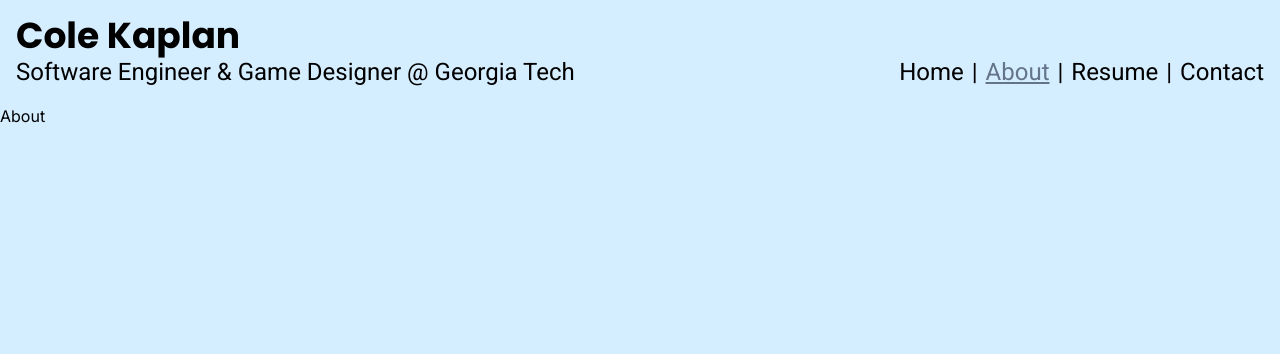
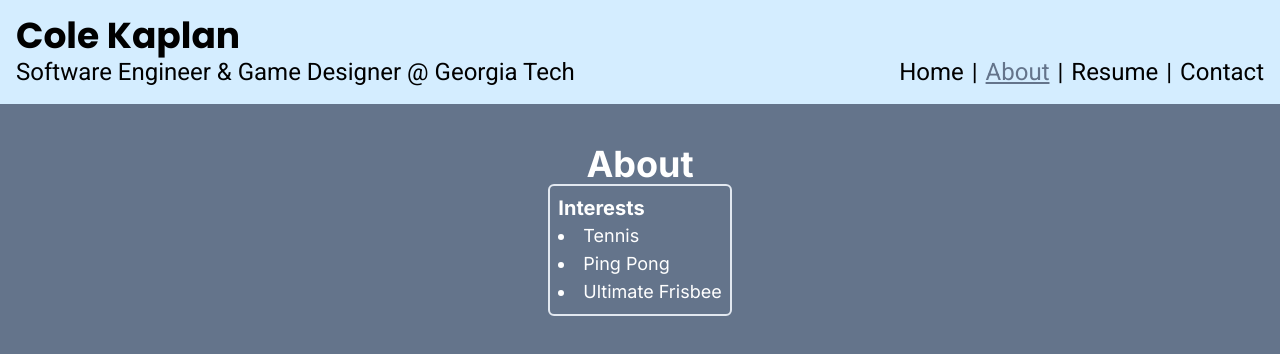
Before and after one commit to ColeKaplan/cole-website, a Next.js app: page /about in a window 1280 px wide. Shown: the top 354 px of the page. Built offline with nearby package versions, Linux system fonts and the light colour scheme.

Commit message:
Contact form sends to email

```diff
--- a/app/about/page.tsx
+++ b/app/about/page.tsx
@@ -3,8 +3,24 @@ import React from 'react';
 export default function About(){
     return(
         <div className=''>
-            <div>
-                <p>About</p>
+             <div id='background' className='flex flex-col justify-items-start items-center min-h-screen py-10 bg-slate-500'>
+                <h1 className='text-4xl font-bold text-[#FFFFFF]'>About</h1>
+
+                <div id='stuffAboutMe' className='flex flex-row items-center p-2 border rounded-md border-2 border-spacing-60'>
+
+                    <div id='interestsContainer'>
+                        <h1 className='text-xl font-bold text-[#FFFFFF]'> Interests </h1>
+                        <div id='interests' className='flex flex-col items-center'>
+                            <ul className='list-disc list-inside'>
+                                <li className='text-lg text-[#FFFFFF]'> Tennis </li>
+                                <li className='text-lg text-[#FFFFFF]'> Ping Pong </li>
+                                <li className='text-lg text-[#FFFFFF]'> Ultimate Frisbee </li>
+                            </ul>
+                        </div>
+                    </div>
+
+                </div>
+
             </div>
         </div>
     );
--- a/app/layout.tsx
+++ b/app/layout.tsx
@@ -17,7 +17,7 @@ export default function RootLayout({
 }>) {
   return (
     <html lang="en">
-      <body className={`${inter.className} bg-[#d4edff]  text-[#000000] overflow-hidden`}>
+      <body className={`${inter.className} bg-[#d4edff]  text-[#000000] overflow-auto sm:overflow-hidden`}>
         <Header />
         {children}
         </body>
--- a/app/page.tsx
+++ b/app/page.tsx
@@ -6,16 +6,16 @@ export default function Home(){
         <div className='flex flex-col justify-items-start items-center min-h-screen py-10 bg-slate-500'>
             <div className='flex justify-center items-center flex-col text-[#FFFFFF]'>
                 <h1 className='text-4xl font-bold text-[#FFFFFF] mb-4'>Welcome to my portfolio!</h1>
-                <div className='flex flex-col text-lg pb-5'>
+                <div className='flex flex-col text-lg p-5'>
                     <p>
                         I am a computer science student at Georgia Tech going into my third year with a focus in graphics and cybersecurity.
                     </p>
-                    <p>
+                    <p className='pt-5 lg:pt-0'>
                         As you can see below, I love to make games! I also have other projects that I am in the process of transitioning to React.
                     </p>
                 </div>
             </div>
-            <div className='lg:block md:hidden'>
+            <div className='hidden lg:block'>
                 <div className='flex justify-center'>
                     <div>
                         <Card
@@ -70,7 +70,7 @@ export default function Home(){
                 </div> */}
             </div>
             <div className='flex justify-center mt-10'>
-                <h1 className='text-4xl font-bold text-[#FFFFFF] mb-4 2xl:hidden xl:hidden lg:hidden'>Please increase your screen size</h1>
+                <h1 className='text-4xl font-bold text-[#FFFFFF] mb-4 2xl:hidden xl:hidden lg:hidden'>Please increase screen size to view games</h1>
             </div>
         </div>
     );
--- a/components/ContactForm.tsx
+++ b/components/ContactForm.tsx
@@ -1,31 +1,63 @@
+'use client';
+
 import React from "react";
+import { useRef } from "react";
+import emailjs from '@emailjs/browser';
 
 
 export default function ContactForm() {
+    var sendFailed : boolean = false;
+    const form = useRef<HTMLFormElement>(null);
+    const sendEmail = (e: any) => {
+        e.preventDefault();
+
+        if (form.current) {
+            emailjs
+              .sendForm('service_bfjfieb', 'template_xd8m83d', form.current, {
+                publicKey: 'LxQ_V8hZ7-jbfsKCx',
+              })
+              .then(
+                () => {
+                  console.log('SUCCESS!');
+                  sendFailed = false;
+                  e.target.reset();
+                },
+                (error) => {
+                  console.log('FAILED...', error.text);
+                  sendFailed = true;
+                },
+              );
+        } else {
+            console.log('Form is not initialized');
+        }
+      };
+
+
     return(
         <div className="mt-8 lg:w-1/2 lg:mx-6">
             <div className="w-full px-8 py-10 mx-auto overflow-hidden bg-[#d4edff] shadow-2xl rounded-xl dark:bg-gray-900 lg:max-w-xl mb-5">
                 <h1 className="text-xl font-large font-semibold text-gray-700 dark:text-gray-200">Contact form</h1>
 
-                <form className="mt-4">
+                <form className="mt-4" ref={form} onSubmit={sendEmail}>
                     <div className="flex-1">
                         <label className="block mb-2 text-sm font-semibold text-gray-600 dark:text-gray-200">Full Name</label>
-                        <input type="text" placeholder="Your Name" className="block w-full px-5 py-3 mt-2 text-gray-700 bg-white border border-gray-200 rounded-md dark:bg-gray-900 dark:text-gray-300 dark:border-gray-600 focus:border-blue-400 focus:ring-blue-300 focus:ring-opacity-40 dark:focus:border-blue-300 focus:outline-none focus:ring" />
+                        <input type="text" name="their_name" placeholder="Your Name" className="block w-full px-5 py-3 mt-2 text-gray-700 bg-white border border-gray-200 rounded-md dark:bg-gray-900 dark:text-gray-300 dark:border-gray-600 focus:border-blue-400 focus:ring-blue-300 focus:ring-opacity-40 dark:focus:border-blue-300 focus:outline-none focus:ring" />
                     </div>
 
                     <div className="flex-1 mt-6">
                         <label className="block mb-2 text-sm font-semibold text-gray-600 dark:text-gray-200">Email address</label>
-                        <input type="email" placeholder="your.email@example.com" className="block w-full px-5 py-3 mt-2 text-gray-700 bg-white border border-gray-200 rounded-md dark:bg-gray-900 dark:text-gray-300 dark:border-gray-600 focus:border-blue-400 focus:ring-blue-300 focus:ring-opacity-40 dark:focus:border-blue-300 focus:outline-none focus:ring" />
+                        <input type="email" name="their_email" placeholder="your.email@example.com" className="block w-full px-5 py-3 mt-2 text-gray-700 bg-white border border-gray-200 rounded-md dark:bg-gray-900 dark:text-gray-300 dark:border-gray-600 focus:border-blue-400 focus:ring-blue-300 focus:ring-opacity-40 dark:focus:border-blue-300 focus:outline-none focus:ring" />
                     </div>
 
                     <div className="w-full mt-6">
                         <label className="block mb-2 text-sm font-semibold text-gray-600 dark:text-gray-200">Message</label>
-                        <textarea className="block w-full h-20 px-5 py-3 mt-2 text-gray-700 placeholder-gray-400 bg-white border border-gray-200 rounded-md md:h-32 dark:bg-gray-900 dark:text-gray-300 dark:border-gray-600 focus:border-blue-400 focus:ring-blue-300 focus:ring-opacity-40 dark:focus:border-blue-300 focus:outline-none focus:ring" placeholder="Message"></textarea>
+                        <textarea name="message" className="block w-full h-20 px-5 py-3 mt-2 text-gray-700 placeholder-gray-400 bg-white border border-gray-200 rounded-md md:h-32 dark:bg-gray-900 dark:text-gray-300 dark:border-gray-600 focus:border-blue-400 focus:ring-blue-300 focus:ring-opacity-40 dark:focus:border-blue-300 focus:outline-none focus:ring" placeholder="Message"></textarea>
                     </div>
 
                     <button className="w-full px-6 py-3 mt-6 text-sm font-medium tracking-wide text-white capitalize transition-colors duration-300 transform bg-blue-600 rounded-md hover:bg-blue-500 focus:outline-none focus:ring focus:ring-blue-400 focus:ring-opacity-50">
                         get in touch
                     </button>
+                    { sendFailed && (<div> <h1>Your form did not send properly. Please try again or reach out to me at colegkaplan@gatech.edu</h1></div>)}
                 </form>
             </div>
         </div>
--- a/package.json
+++ b/package.json
@@ -9,6 +9,7 @@
     "lint": "next lint"
   },
   "dependencies": {
+    "@emailjs/browser": "^4.3.3",
     "@heroicons/react": "^2.1.3",
     "@radix-ui/react-popover": "^1.0.7",
     "class-variance-authority": "^0.7.0",
```
Also changed, not shown: 1 other file (tests, documents, lock files or other folders).
